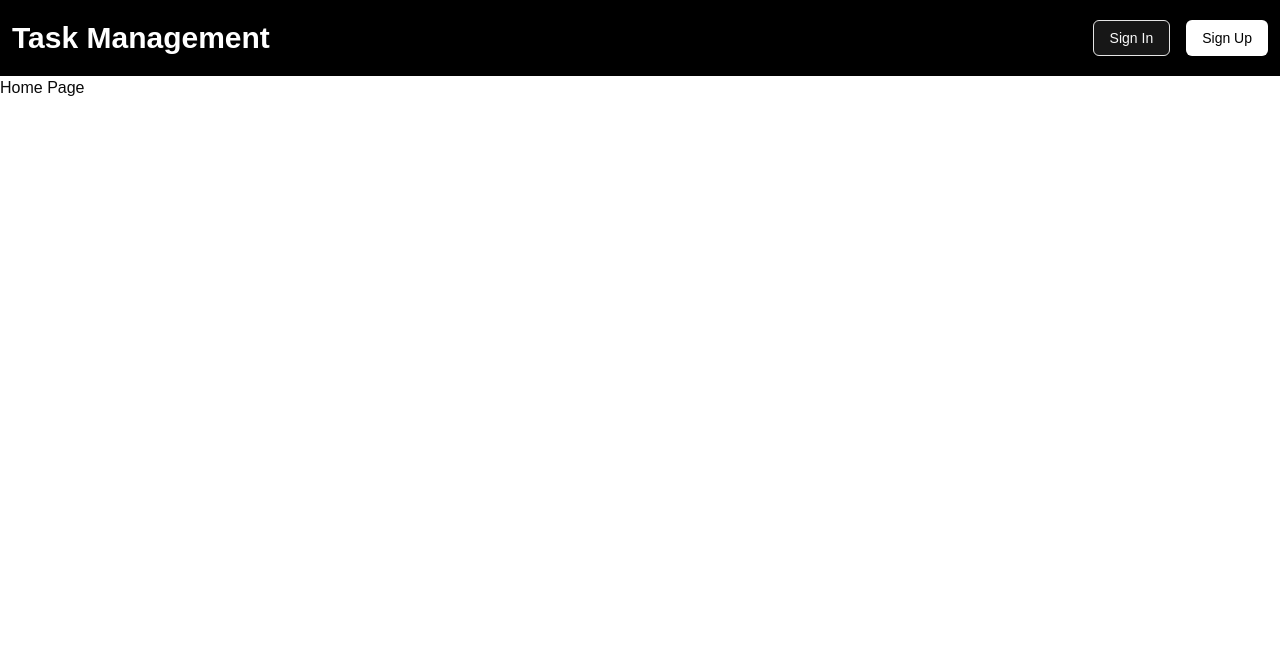
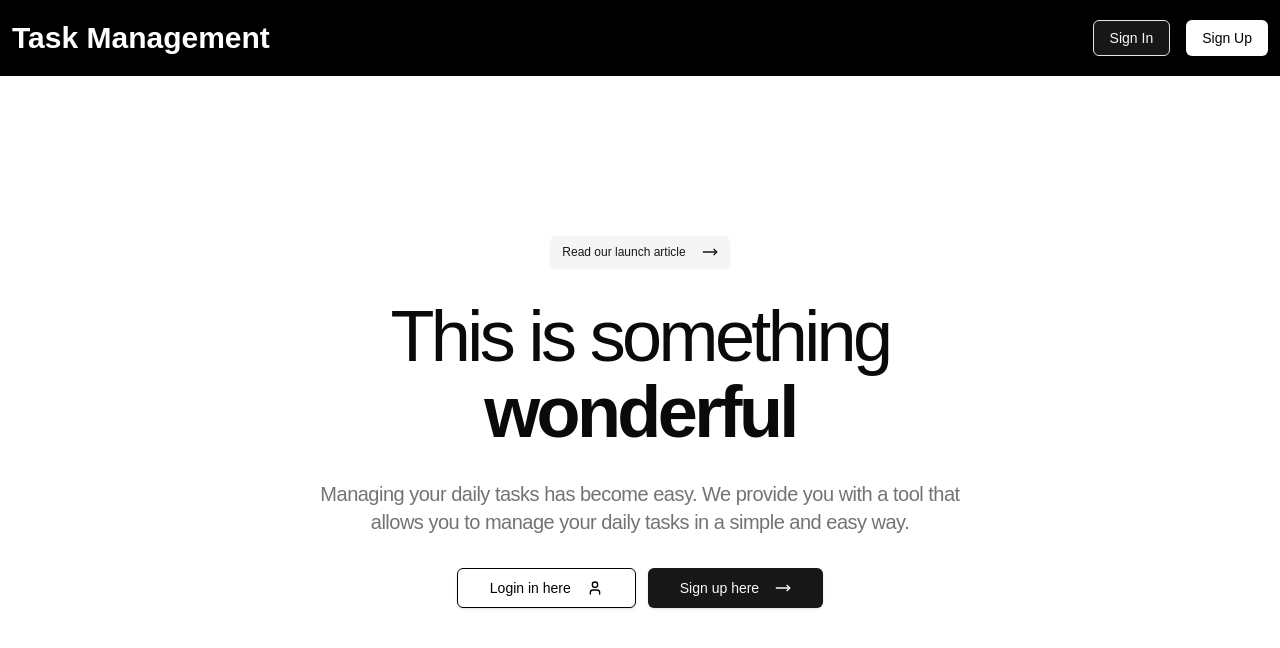
Before and after one commit to azurecoders/full-stack-task-management, a Next.js app: page / in a window 1280 px wide. Shown: the top 648 px of the page. Built offline with nearby package versions, Linux system fonts and the light colour scheme.

Commit message:
Created Hero Section

```diff
--- a/package.json
+++ b/package.json
@@ -14,6 +14,7 @@
     "@radix-ui/react-slot": "^1.1.1",
     "class-variance-authority": "^0.7.1",
     "clsx": "^2.1.1",
+    "framer-motion": "^11.15.0",
     "lucide-react": "^0.469.0",
     "next": "15.1.2",
     "react": "^19.0.0",
--- a/src/app/page.tsx
+++ b/src/app/page.tsx
@@ -1,3 +1,84 @@
+"use client";
+
+import { Button } from "@/components/ui/button";
+import { motion } from "framer-motion";
+import { MoveRight, User } from "lucide-react";
+import { useEffect, useMemo, useState } from "react";
+
 export default function Home() {
-  return <div>Home Page</div>;
+  const [titleNumber, setTitleNumber] = useState(0);
+  const titles = useMemo(
+    () => ["amazing", "new", "wonderful", "beautiful", "smart"],
+    []
+  );
+
+  useEffect(() => {
+    const timeoutId = setTimeout(() => {
+      if (titleNumber === titles.length - 1) {
+        setTitleNumber(0);
+      } else {
+        setTitleNumber(titleNumber + 1);
+      }
+    }, 2000);
+    return () => clearTimeout(timeoutId);
+  }, [titleNumber, titles]);
+  return (
+    <div className="w-full">
+      <div className="container mx-auto px-4">
+        <div className="flex gap-8 py-20 lg:py-40 items-center justify-center flex-col">
+          <div>
+            <Button variant="secondary" size="sm" className="gap-4">
+              Read our launch article <MoveRight className="w-4 h-4" />
+            </Button>
+          </div>
+          <div className="flex gap-4 flex-col">
+            <h1 className="text-5xl md:text-7xl max-w-2xl tracking-tighter text-center font-regular">
+              <span className="text-spektr-cyan-50">This is something</span>
+              <span className="relative flex w-full justify-center overflow-hidden text-center md:pb-4 md:pt-1">
+                &nbsp;
+                {titles.map((title, index) => (
+                  <motion.span
+                    key={index}
+                    className="absolute font-semibold"
+                    initial={{ opacity: 0, y: "-100" }}
+                    transition={{ type: "spring", stiffness: 50 }}
+                    animate={
+                      titleNumber === index
+                        ? {
+                            y: 0,
+                            opacity: 1,
+                          }
+                        : {
+                            y: titleNumber > index ? -150 : 150,
+                            opacity: 0,
+                          }
+                    }
+                  >
+                    {title}
+                  </motion.span>
+                ))}
+              </span>
+            </h1>
+
+            <p className="text-lg md:text-xl leading-relaxed tracking-tight text-muted-foreground max-w-2xl text-center">
+              Managing your daily tasks has become easy. We provide you with a
+              tool that allows you to manage your daily tasks in a simple and
+              easy way.
+            </p>
+          </div>
+          <div className="flex flex-col md:flex-row gap-3">
+            <Button
+              size="lg"
+              className="gap-4 border border-black bg-white text-black hover:bg-black hover:text-white"
+            >
+              Login in here <User className="w-4 h-4" />
+            </Button>
+            <Button size="lg" className="gap-4">
+              Sign up here <MoveRight className="w-4 h-4" />
+            </Button>
+          </div>
+        </div>
+      </div>
+    </div>
+  );
 }
```
Also changed, not shown: env.txt (added), 1 other file (tests, documents, lock files or other folders).
